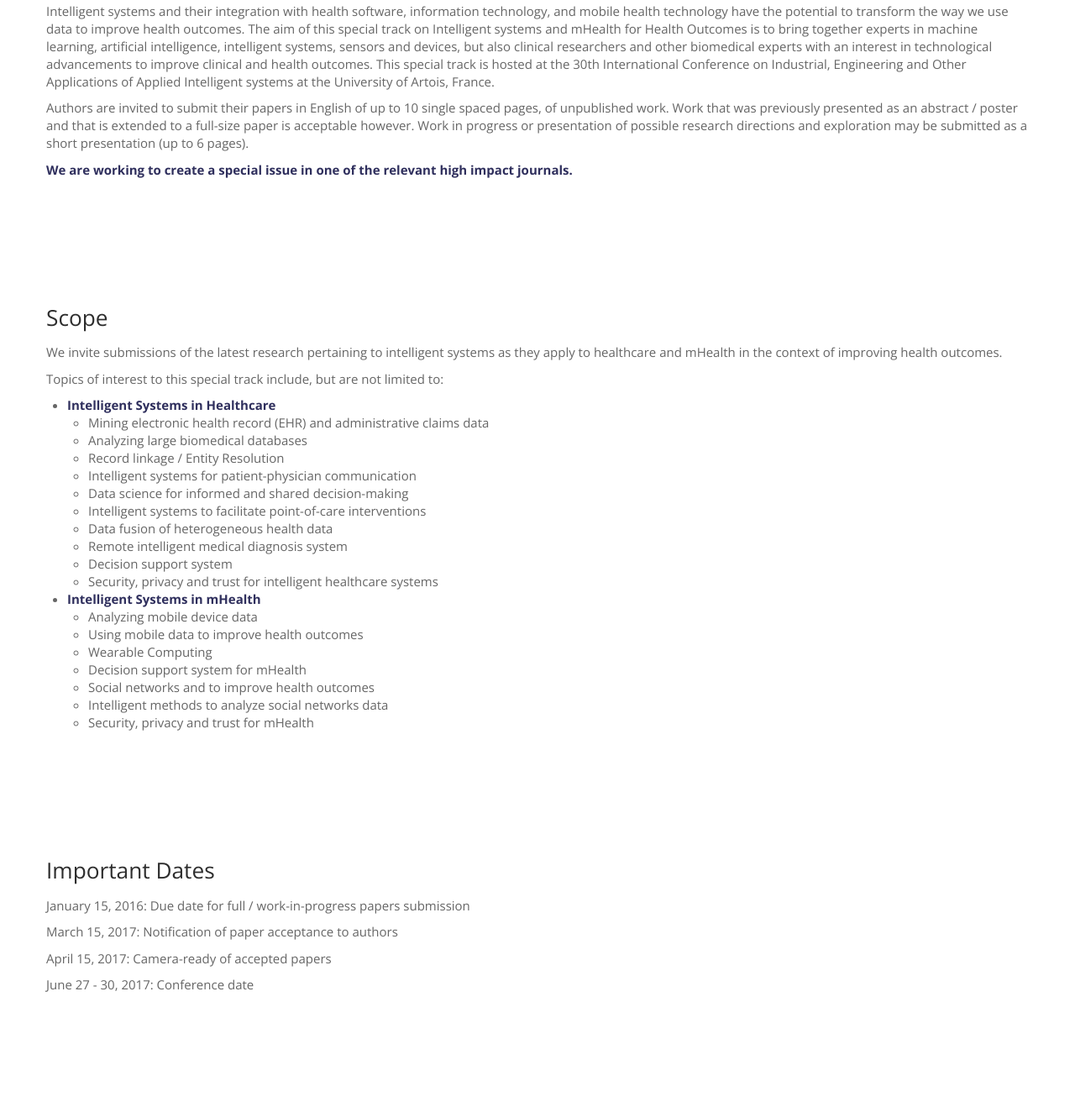
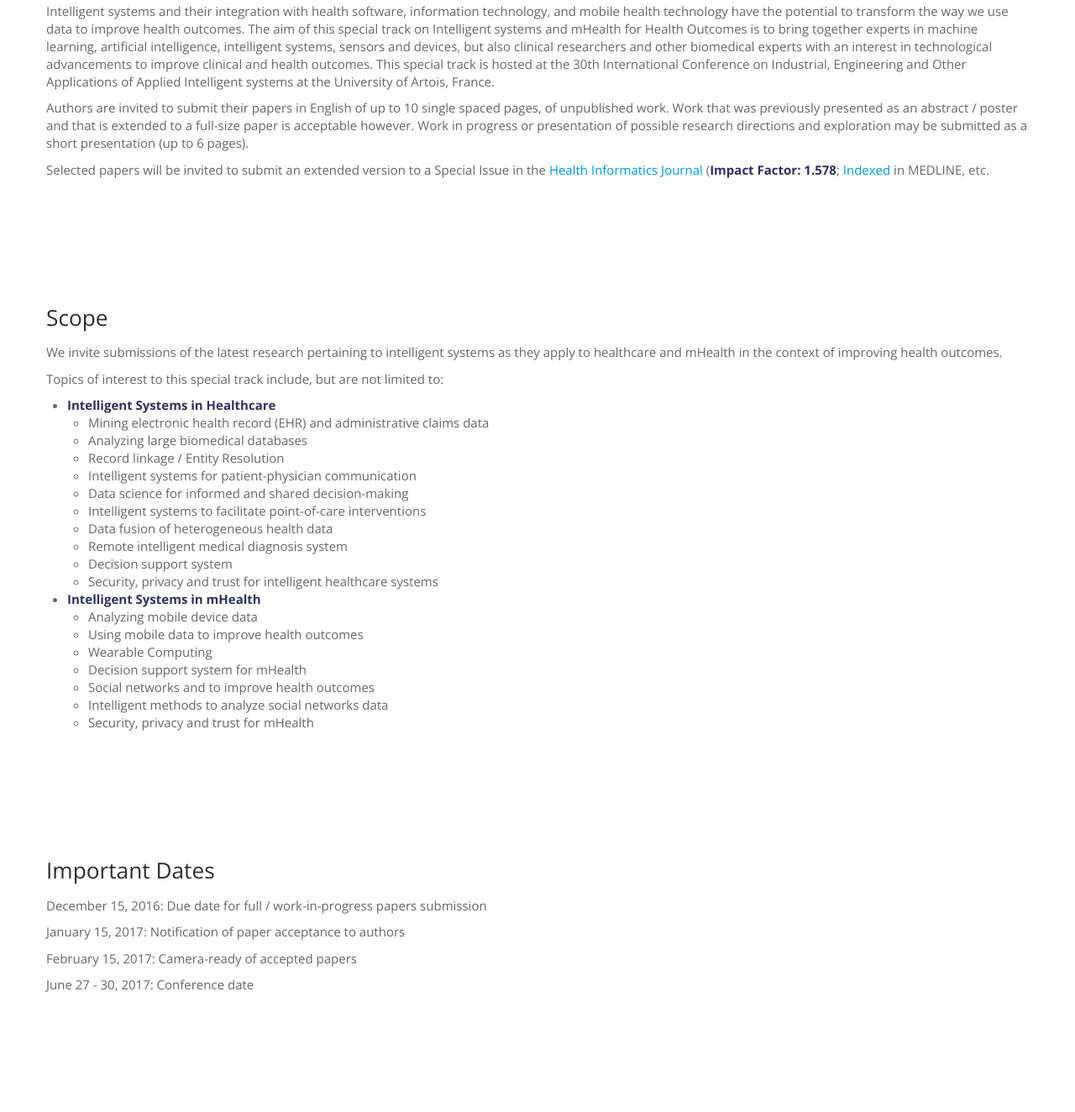
Before and after one commit to bianjiang/intelligenthealth.io, a plain HTML site: page index.html in a window 1280 px wide. Shown: the part 472-1796 px from the top of the page at 84% size. Drawn offline with nearby package versions, Linux system fonts and the light colour scheme.

Commit message:
update timeline

```diff
--- a/index.html
+++ b/index.html
@@ -107,7 +107,7 @@
           <h3>Overview</h3>
           <p>Intelligent systems and their integration with health software, information technology, and mobile health technology have the potential to transform the way we use data to improve health outcomes.  The aim of this special track on Intelligent systems and mHealth for Health Outcomes is to bring together experts in machine learning, artificial intelligence, intelligent systems, sensors and devices, but also clinical researchers and other biomedical experts with an interest in technological advancements to improve clinical and health outcomes.  This special track is hosted at the 30th International Conference on Industrial, Engineering and Other Applications of Applied Intelligent systems at the University of Artois, France.</p>
           <p>Authors are invited to submit their papers in English of up to 10 single spaced pages, of unpublished work. Work that was previously presented as an abstract / poster and that is extended to a full-size paper is acceptable however. Work in progress or presentation of possible research directions and exploration may be submitted as a short presentation (up to 6 pages). </p>
-          <p><b>We are working to create a special issue in one of the relevant high impact journals.</b></p>
+          <p>Selected papers will be invited to submit an extended version to a Special Issue in the <a href="http://jhi.sagepub.com/" target="_blank">Health Informatics Journal</a> (<b>Impact Factor: 1.578</b>; <a href="https://us.sagepub.com/en-us/nam/journal/health-informatics-journal#abstracting---indexing" target="_blank">Indexed</a> in MEDLINE, etc. </p>
         </div>
       </div>
     </section>
@@ -159,9 +159,9 @@
       <div class="row">
         <div class="span12">
           <h3>Important Dates</h3>
-          <p>January 15, 2016: Due date for full / work-in-progress papers submission</p>
-          <p>March 15, 2017: Notification of paper acceptance to authors</p>
-          <p>April 15, 2017: Camera-ready of accepted papers</p>
+          <p>December 15, 2016: Due date for full / work-in-progress papers submission</p>
+          <p>January 15, 2017: Notification of paper acceptance to authors</p>
+          <p>February 15, 2017: Camera-ready of accepted papers</p>
           <p>June 27 - 30, 2017: Conference date</p>
         </div>
       </div>
```
